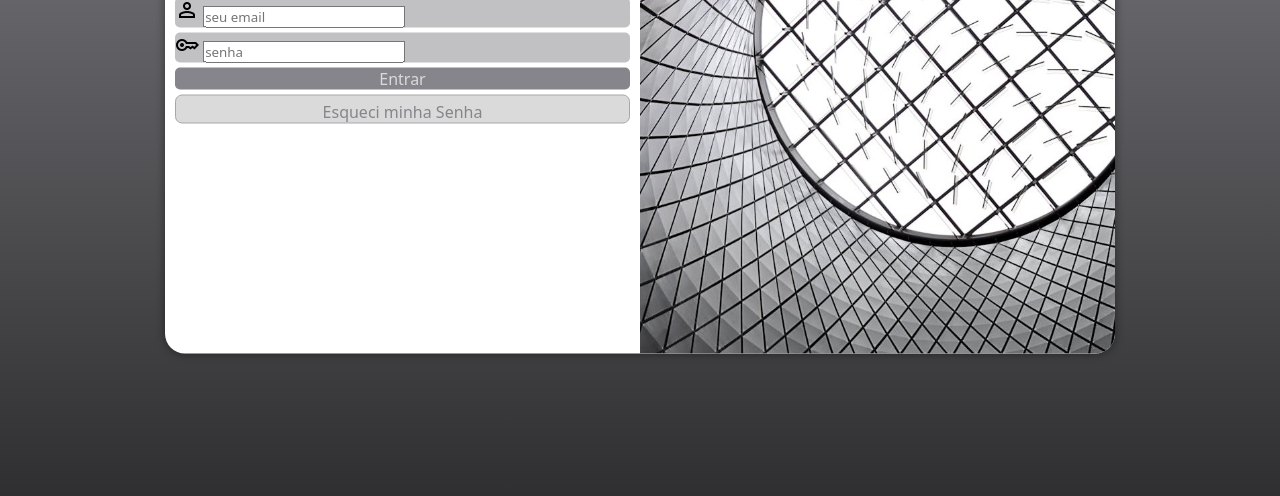
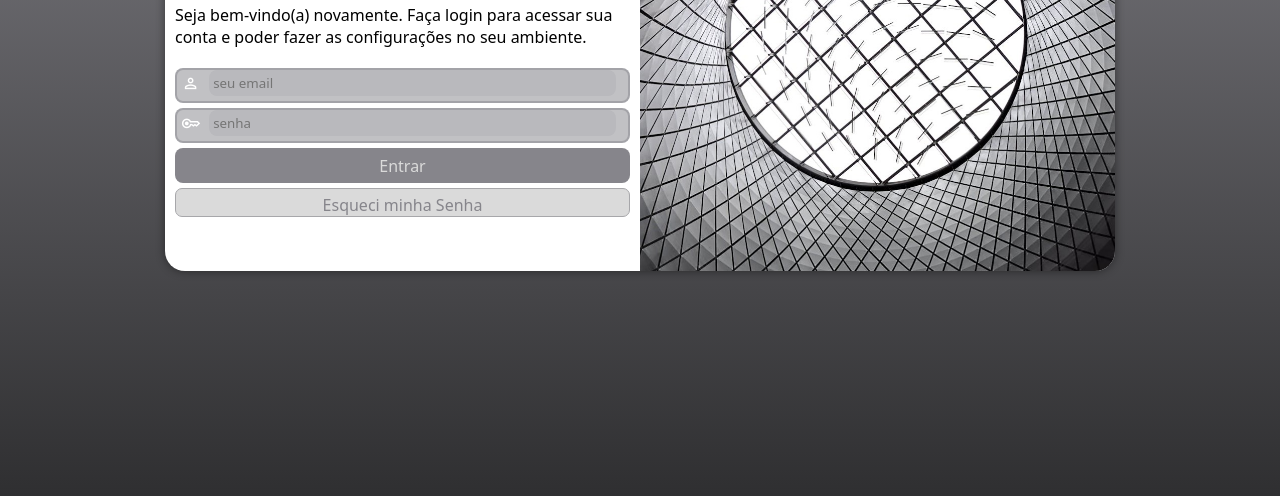
Before and after one commit to patyfc24/Projeto-login, a plain HTML site: page index.html in a window 1280 px wide. Shown: the part 304-800 px from the top of the page. Drawn offline with nearby package versions, Linux system fonts and the light colour scheme.

Commit message:
finalizando tela login

```diff
--- a/estilos/media-query.css
+++ b/estilos/media-query.css
@@ -6,6 +6,7 @@
     }
     section#login {
         width: 80vw;
+        height: 280px;
     }
     section#login >div#imagem {
         float: left;
@@ -25,8 +26,10 @@
     }
     section#login {
         width: 950px;
+        height: 350px;
     }
     section#login > div#imagem {
+
         float: right;
         width: 50%;
         height: 100%;
@@ -36,7 +39,8 @@
         width: 50%;
     }
     div#formulario > p {
-    font-size: 1.2em;
+    font-size: 1em;
+    margin: 20px 0px;
 }
 
 }
--- a/estilos/style.css
+++ b/estilos/style.css
@@ -59,30 +59,56 @@
 }
 div#formulario > p {
     font-size: 0.8em;
+    margin: 3px 0px;
+
 }
+div.campo >input:focus-within {
+    background-color: #DADADA;
+    border: none;
+}
+
 form > div.campo {
 background-color: #86858B82;
+border: 2px solid #86858B82;
 display: block;
 width: 100%;
 height: 40%;
-border-radius: 5px;
+border-radius: 8px;
 margin: 5px 0px;
 }
 div.campo > label { /*resolvi problema da senha indo para baixo*/
     display: none;
 
 }
+div.campo > span.material-symbols-outlined {
+    color: white;
+    font-size: 1.2em;
+    width: 28px;
+    padding: 4px;
+}
+
+div.campo > input {
+    background-color: #B9B9BD;
+    width: calc(100% - 44px);
+    height: 100%;
+    border: 0px;
+    border-radius: 8px;
+    padding: 4px;
+    transform: translateY(-5px);/*so para cinma*/
+
+}
 form > input[type=submit] {
     display: block;
     font-size: 1em;
-    width: 100%; /*100% do conteiner % nao da largura vw*/
-    height: 40%;
+    width: 100%;
+    height: 35px;
     background-color: #86858B;
     color: #DADADA;
     border: none;
-    border-radius: 5px;
+    border-radius: 8px;
     cursor: pointer;
 }
+
 form > input[type=submit]:hover {
     background-color: #a7a7aa;
 }
--- a/index.html
+++ b/index.html
@@ -17,7 +17,7 @@
         <div id="formulario">
         <h1>Login</h1>
         <p>
-            Seja bem-vindo(a) novamente. Faça login para acessar sua conta e poder fazer as configuraçõesno seu ambiente.</p>
+            Seja bem-vindo(a) novamente. Faça login para acessar sua conta e poder fazer as configurações no seu ambiente.</p>
             <form action="login-php" method="post" autocomplete="on">
                 <div class="campo">
             <span class="material-symbols-outlined">person</span>
```
